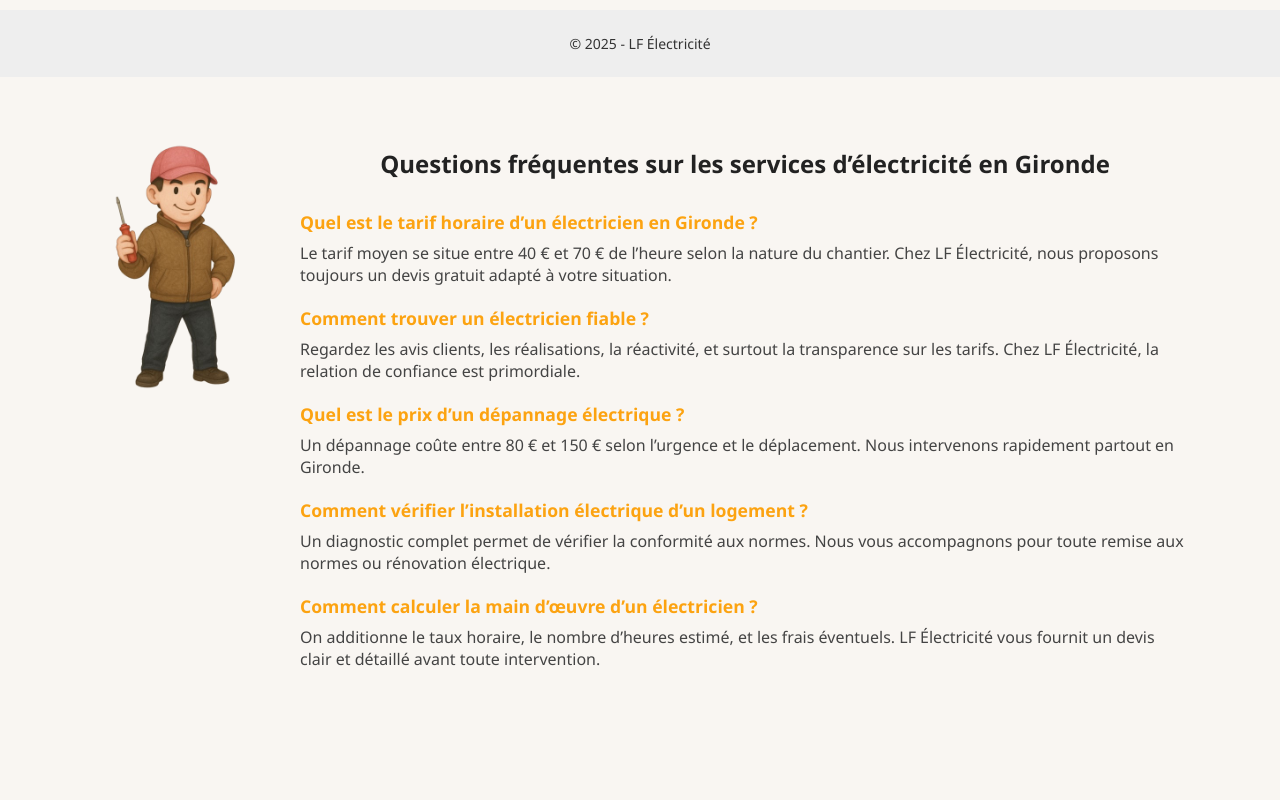
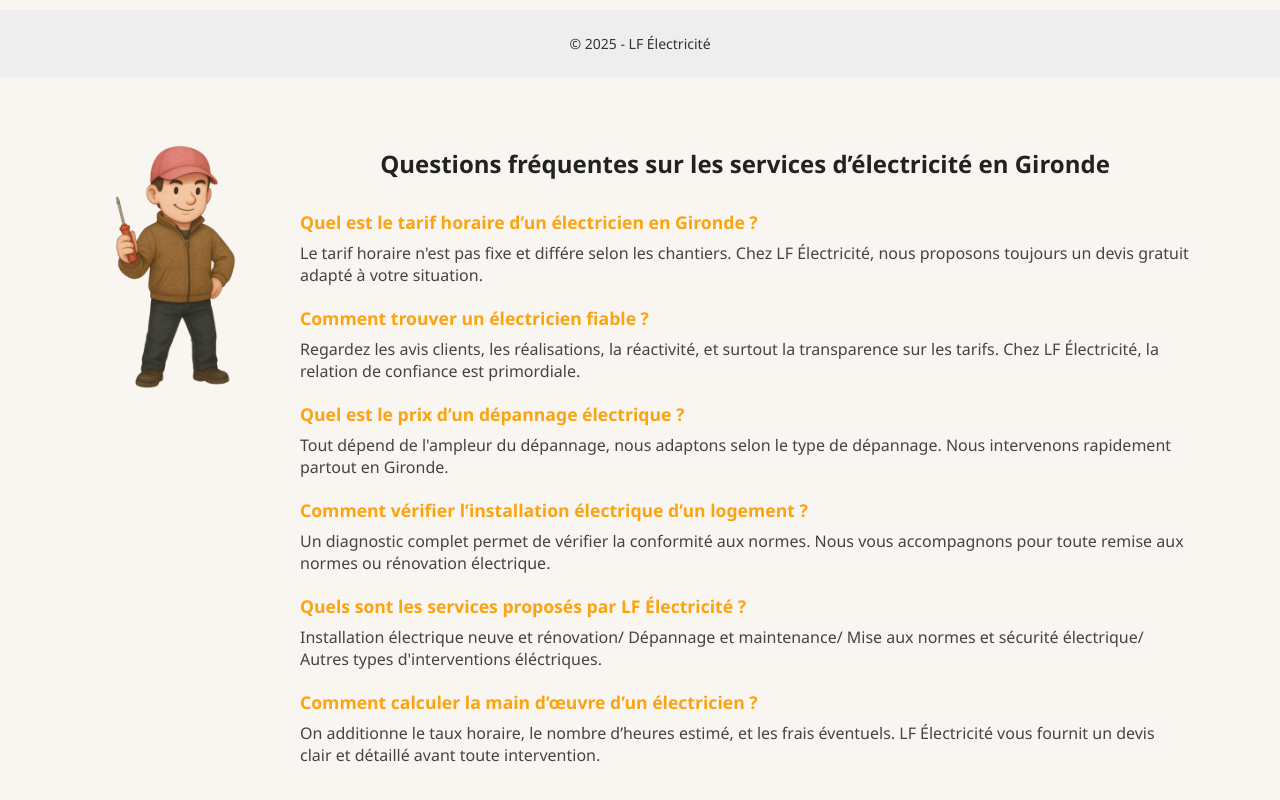
Before and after one commit to LFELECTRICITE/site-LF-ELECTRICITE, a plain HTML site: page index.html in a window 1280 px wide. Shown: the part 1718-2518 px from the top of the page. Before the commit the page ends 2458 px from the top, so only its background shows below. Drawn offline with Linux system fonts and the light colour scheme.

Commit message:
Update index.html

```diff
--- a/index.html
+++ b/index.html
@@ -89,7 +89,7 @@
 
         <div class="faq-item">
           <h3>Quel est le tarif horaire d’un électricien en Gironde ?</h3>
-          <p>Le tarif moyen se situe entre 40 € et 70 € de l’heure selon la nature du chantier. Chez LF Électricité, nous proposons toujours un devis gratuit adapté à votre situation.</p>
+          <p>Le tarif horaire n'est pas fixe et différe selon les chantiers. Chez LF Électricité, nous proposons toujours un devis gratuit adapté à votre situation.</p>
         </div>
 
         <div class="faq-item">
@@ -99,12 +99,17 @@
 
         <div class="faq-item">
           <h3>Quel est le prix d’un dépannage électrique ?</h3>
-          <p>Un dépannage coûte entre 80 € et 150 € selon l’urgence et le déplacement. Nous intervenons rapidement partout en Gironde.</p>
+          <p>Tout dépend de l'ampleur du dépannage, nous adaptons selon le type de dépannage. Nous intervenons rapidement partout en Gironde.</p>
         </div>
 
         <div class="faq-item">
           <h3>Comment vérifier l’installation électrique d’un logement ?</h3>
           <p>Un diagnostic complet permet de vérifier la conformité aux normes. Nous vous accompagnons pour toute remise aux normes ou rénovation électrique.</p>
+        </div>
+
+        <div class="faq-item">
+          <h3>Quels sont les services proposés par LF Électricité ?</h3>
+          <p>Installation électrique neuve et rénovation/ Dépannage et maintenance/ Mise aux normes et sécurité électrique/ Autres types d'interventions éléctriques. </p>
         </div>
 
         <div class="faq-item">
```
